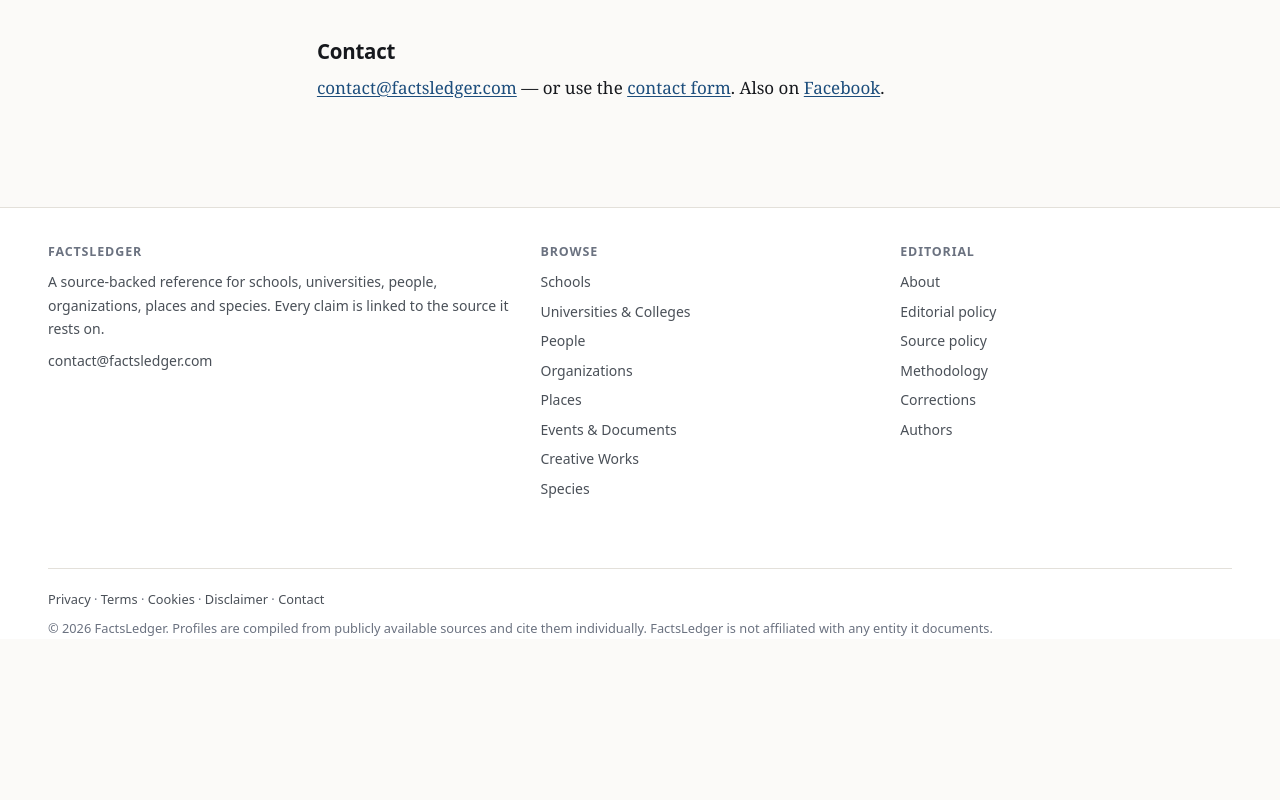
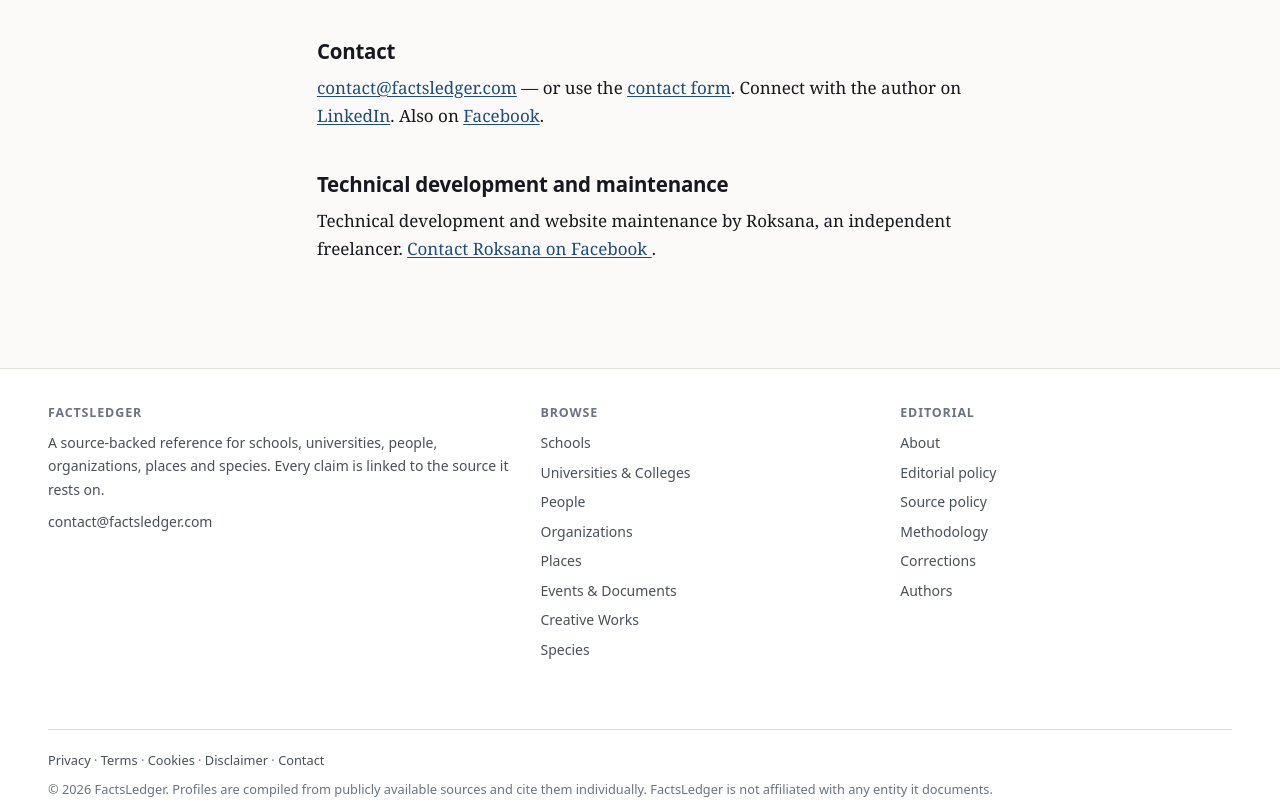
Before and after one commit to roksana-commits/factsledger, an Astro site: page /about/muhammad-abdullah-al-yasin in a window 1280 px wide. Shown: the part 1056-1856 px from the top of the page. Before the commit the page ends 1695 px from the top, so only its background shows below. Built offline with nearby package versions, Linux system fonts and the light colour scheme; Astro itself is replaced by a stand-in of ours.

Commit message:
Add author LinkedIn and maintenance credit

```diff
--- a/src/pages/about/muhammad-abdullah-al-yasin.astro
+++ b/src/pages/about/muhammad-abdullah-al-yasin.astro
@@ -61,10 +61,23 @@ const jsonLd = {
   <h2>Contact</h2>
   <p>
     <a href={`mailto:${SITE.email}`}>{SITE.email}</a> — or use the <a href="/contact/">contact form</a>.
+    {SITE.author.social?.linkedin && (
+      <>
+        {' '}Connect with the author on <a href={SITE.author.social.linkedin} rel="me noopener" target="_blank">LinkedIn</a>.
+      </>
+    )}
     {SITE.author.social?.facebook && (
       <>
         {' '}Also on <a href={SITE.author.social.facebook} rel="me noopener" target="_blank">Facebook</a>.
       </>
     )}
   </p>
+
+  <h2>Technical development and maintenance</h2>
+  <p>
+    Technical development and website maintenance by Roksana, an independent freelancer.{' '}
+    <a href="https://www.facebook.com/roksana.akhter.ripa.1993" rel="noopener noreferrer" target="_blank">
+      Contact Roksana on Facebook
+    </a>.
+  </p>
 </Page>
--- a/src/site.config.js
+++ b/src/site.config.js
@@ -25,6 +25,7 @@ export const SITE = {
     image: '/images/author-muhammad.jpg',
     social: {
       facebook: 'https://www.facebook.com/likhan1987',
+      linkedin: 'https://www.linkedin.com/in/muhammadabdullahalyasiin/',
     },
   },
 };
```
